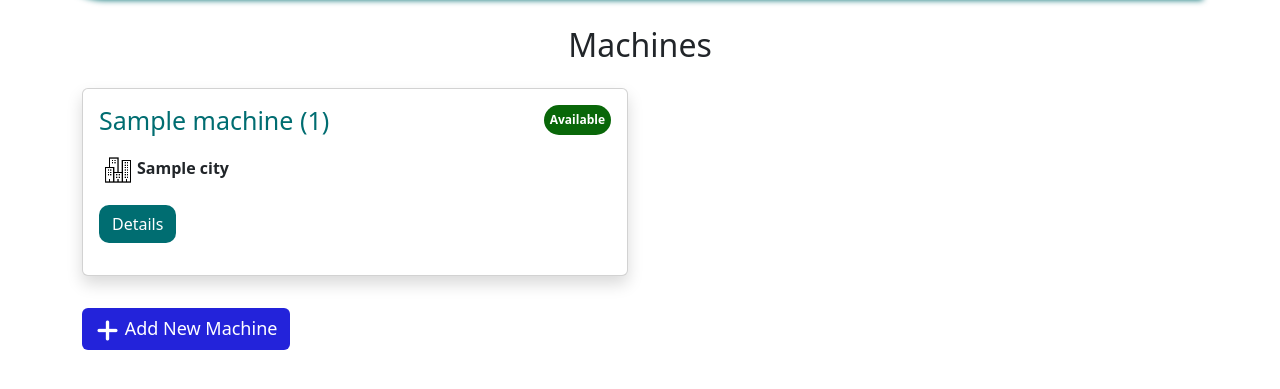
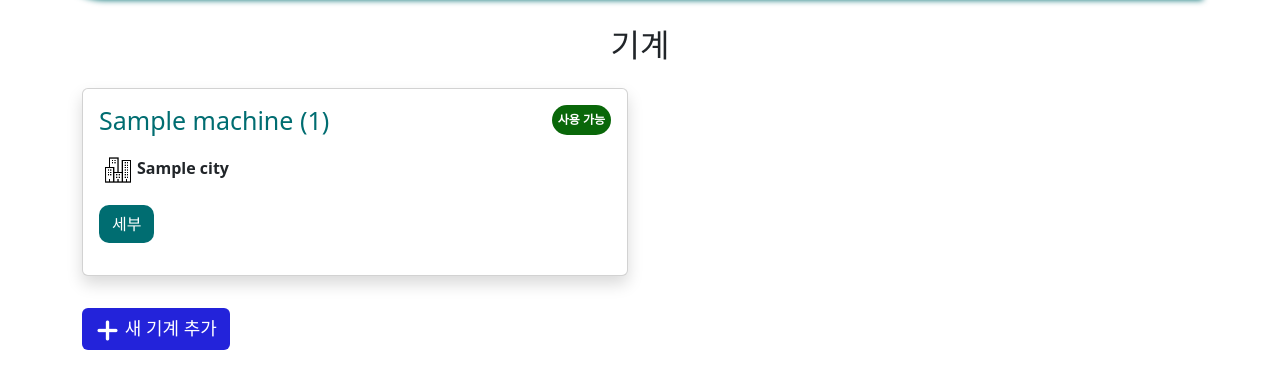
Before and after one commit to praneswara/polygreen, a Flask app: template templates/admin/machines.html in a window 1280 px wide. Shown: the part 98-487 px from the top of the page. Run offline with Flask 3, Linux system fonts and the light colour scheme; the template is opened without the code that fills it: most values are stand-ins (such as "Sample title", 1, 10 or a date in 2020); some libraries are stand-ins or nearby versions.

Commit message:
Update machines.html

```diff
--- a/templates/admin/machines.html
+++ b/templates/admin/machines.html
@@ -55,7 +55,7 @@
   font-size: 18px;
  }
 </style>
-<h2 class="mb-4 text-center">Machines</h2>
+<h2 class="mb-4 text-center">기계</h2>
 
 <div class="row">
   {% for machine in machines %}
@@ -64,12 +64,12 @@
       <div class="card-body">
           <div class="inner-card">
              <h5 class="card-title">{{ machine.name }} ({{ machine.machine_id }})</h5>
-                   <p class="btn {% if machine.is_full %}full{% else %}available{% endif %}"><strong> {% if machine.is_full %}Full{% else %}Available{% endif %}</strong></p>
+                   <p class="btn {% if machine.is_full %}full{% else %}available{% endif %}"><strong> {% if machine.is_full %}가득한{% else %}사용 가능{% endif %}</strong></p>
            </div>
 
                      <p><img src="{{ url_for('static', filename='building.png')}}"
                 alt="clean" width="30" height="30" class="m-1"><strong>{{ machine.city }}</strong></p>
-                       <p> <a href="{{ url_for('admin_machine_detail', machine_id=machine.machine_id) }}" class="btn detail">Details</a></p>
+                       <p> <a href="{{ url_for('admin_machine_detail', machine_id=machine.machine_id) }}" class="btn detail">세부</a></p>
 
 
 
@@ -82,6 +82,6 @@
   {% endfor %}
 </div>
 <a href="{{ url_for('admin_add_machine') }}" class="btn mt-3 mb-3 addnew"><img src="{{ url_for('static', filename='plus..png')}}"
-             alt="plus" width="25" height="25" >   Add New Machine</a>
+             alt="plus" width="25" height="25" >   새 기계 추가</a>
 
 {% endblock %}
```
